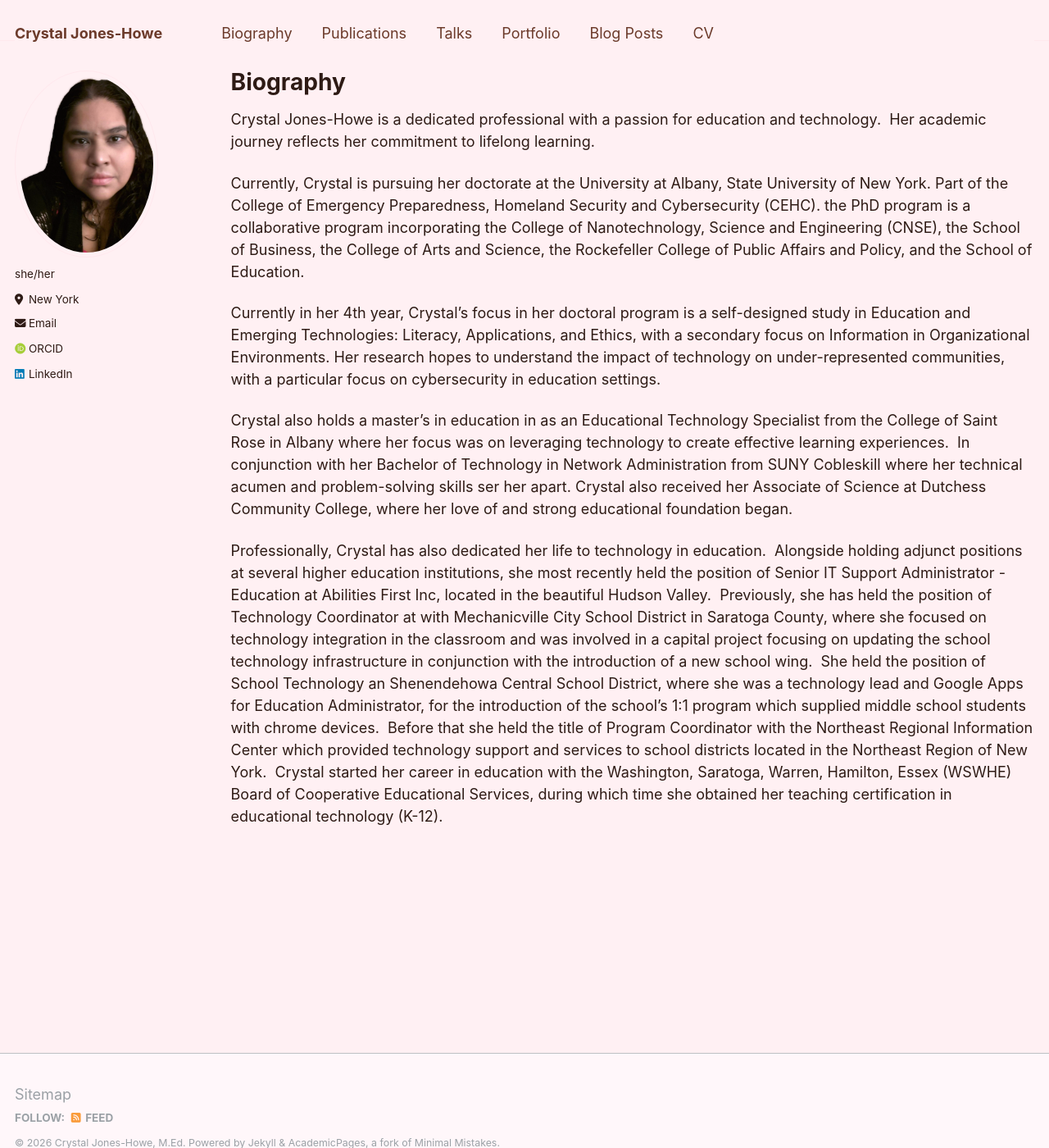
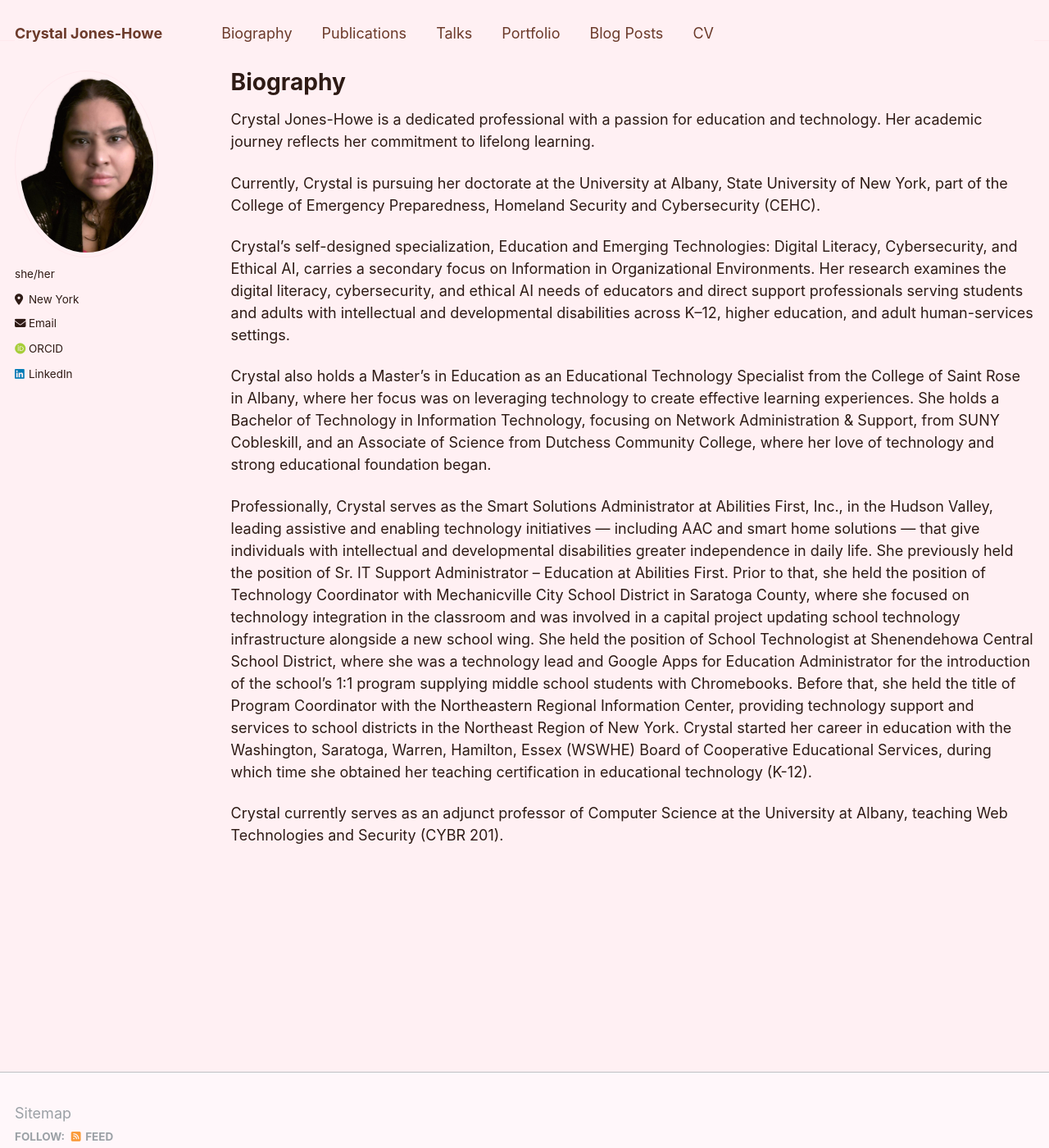
Before and after one commit to cjoneshowe/cjoneshowe.github.io, a Jekyll site: the page built from _pages/biography.md, in a window 1280 px wide and 1400 px high. Shown: the whole window at 82% size. Built offline with Jekyll 4.4.1, drawn with Linux system fonts in a browser that asks for light colours; some web fonts are replaced.

Commit message:
Refresh biography with updated background
Rewrote the biography content for clarity and accuracy, including Crystal’s doctoral specialization and research focus, updated degree details, current role at Abilities First, prior education technology positions, and current adjunct teaching role at UAlbany.

```diff
--- a/_pages/biography.md
+++ b/_pages/biography.md
@@ -7,16 +7,14 @@ redirect_from:
   - /biography
 ---
 
-Crystal Jones-Howe is a dedicated professional with a passion for education and technology.  Her academic journey reflects her commitment to lifelong learning.
+Crystal Jones-Howe is a dedicated professional with a passion for education and technology. Her academic journey reflects her commitment to lifelong learning.
 
+Currently, Crystal is pursuing her doctorate at the University at Albany, State University of New York, part of the College of Emergency Preparedness, Homeland Security and Cybersecurity (CEHC).
 
-Currently, Crystal is pursuing her doctorate at the University at Albany, State University of New York. Part of the College of Emergency Preparedness, Homeland Security and Cybersecurity (CEHC). the PhD program is a collaborative program incorporating the College of Nanotechnology, Science and Engineering (CNSE), the School of Business, the College of Arts and Science, the Rockefeller College of Public Affairs and Policy, and the School of Education.
+Crystal's self-designed specialization, Education and Emerging Technologies: Digital Literacy, Cybersecurity, and Ethical AI, carries a secondary focus on Information in Organizational Environments. Her research examines the digital literacy, cybersecurity, and ethical AI needs of educators and direct support professionals serving students and adults with intellectual and developmental disabilities across K–12, higher education, and adult human-services settings.
 
+Crystal also holds a Master's in Education as an Educational Technology Specialist from the College of Saint Rose in Albany, where her focus was on leveraging technology to create effective learning experiences. She holds a Bachelor of Technology in Information Technology, focusing on Network Administration & Support, from SUNY Cobleskill, and an Associate of Science from Dutchess Community College, where her love of technology and strong educational foundation began.
 
-Currently in her 4th year, Crystal’s focus in her doctoral program is a self-designed study in  Education and Emerging Technologies: Literacy, Applications, and Ethics, with a secondary focus on Information in Organizational Environments. Her research hopes to understand the impact of technology on under-represented communities, with a particular focus on cybersecurity in education settings.
+Professionally, Crystal serves as the Smart Solutions Administrator at Abilities First, Inc., in the Hudson Valley, leading assistive and enabling technology initiatives — including AAC and smart home solutions — that give individuals with intellectual and developmental disabilities greater independence in daily life. She previously held the position of Sr. IT Support Administrator – Education at Abilities First. Prior to that, she held the position of Technology Coordinator with Mechanicville City School District in Saratoga County, where she focused on technology integration in the classroom and was involved in a capital project updating school technology infrastructure alongside a new school wing. She held the position of School Technologist at Shenendehowa Central School District, where she was a technology lead and Google Apps for Education Administrator for the introduction of the school's 1:1 program supplying middle school students with Chromebooks. Before that, she held the title of Program Coordinator with the Northeastern Regional Information Center, providing technology support and services to school districts in the Northeast Region of New York. Crystal started her career in education with the Washington, Saratoga, Warren, Hamilton, Essex (WSWHE) Board of Cooperative Educational Services, during which time she obtained her teaching certification in educational technology (K-12).
 
-
-Crystal also holds a master’s in education in as an Educational Technology Specialist from the College of Saint Rose in Albany where her focus was on leveraging technology to create effective learning experiences.  In conjunction with her Bachelor of Technology in Network Administration from SUNY Cobleskill where her technical acumen and problem-solving skills ser her apart. Crystal also received her Associate of Science at Dutchess Community College, where her love of and strong educational foundation began.
-
-
-Professionally, Crystal has also dedicated her life to technology in education.  Alongside holding adjunct positions at several higher education institutions, she most recently held the position of Senior IT Support Administrator - Education at Abilities First Inc, located in the beautiful Hudson Valley.  Previously, she has held the position of Technology Coordinator at with Mechanicville City School District in Saratoga County, where she focused on technology integration in the classroom and was involved in a capital project focusing on updating the school technology infrastructure in conjunction with the introduction of a new school wing.  She held the position of School Technology an Shenendehowa Central School District, where she was a technology lead and Google Apps for Education Administrator, for the introduction of the school’s 1:1 program which supplied middle school students with chrome devices.  Before that she held the title of Program Coordinator with the Northeast Regional Information Center which provided technology support and services to school districts located in the Northeast Region of New York.  Crystal started her career in education with the Washington, Saratoga, Warren, Hamilton, Essex (WSWHE) Board of Cooperative Educational Services, during which time she obtained her teaching certification in educational technology (K-12).
+Crystal currently serves as an adjunct professor of Computer Science at the University at Albany, teaching Web Technologies and Security (CYBR 201).
```
